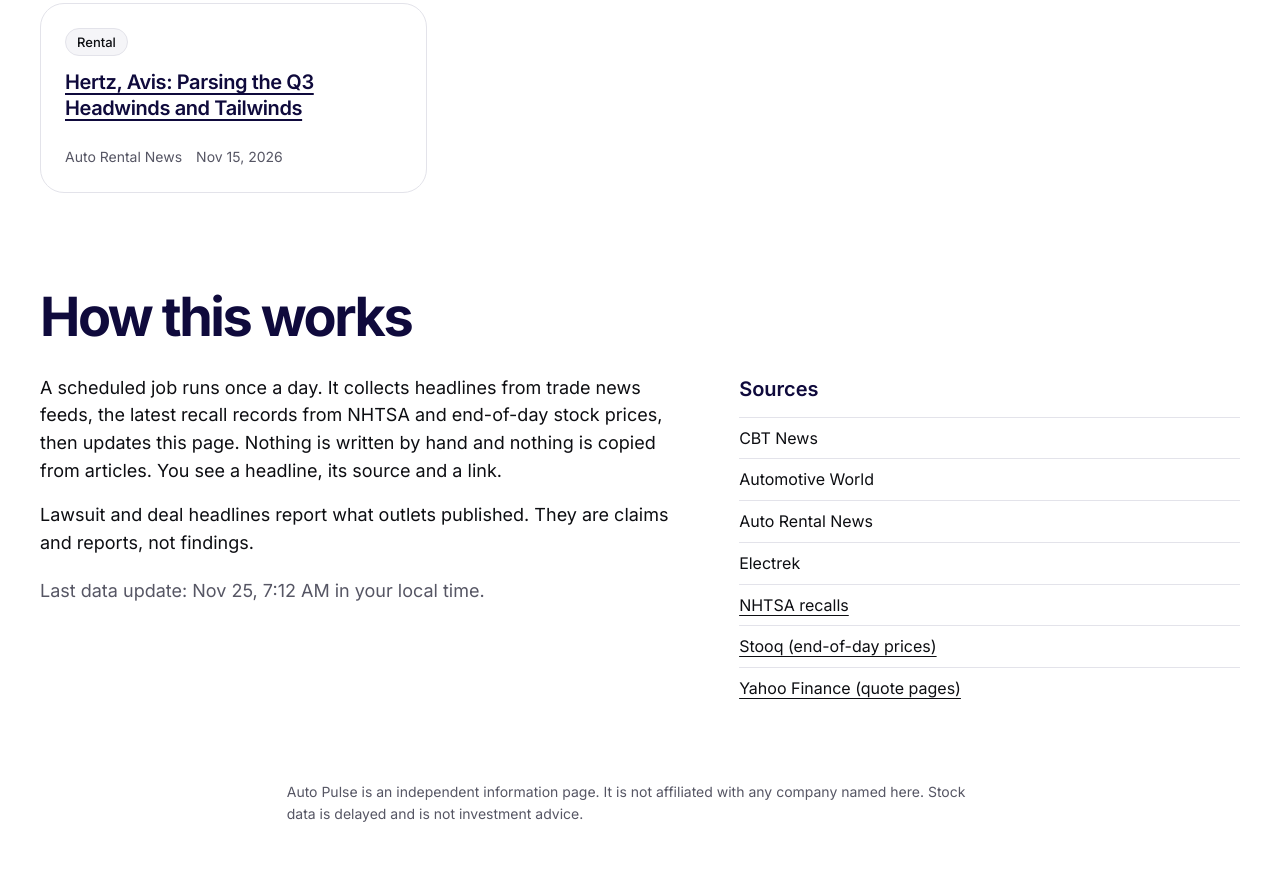
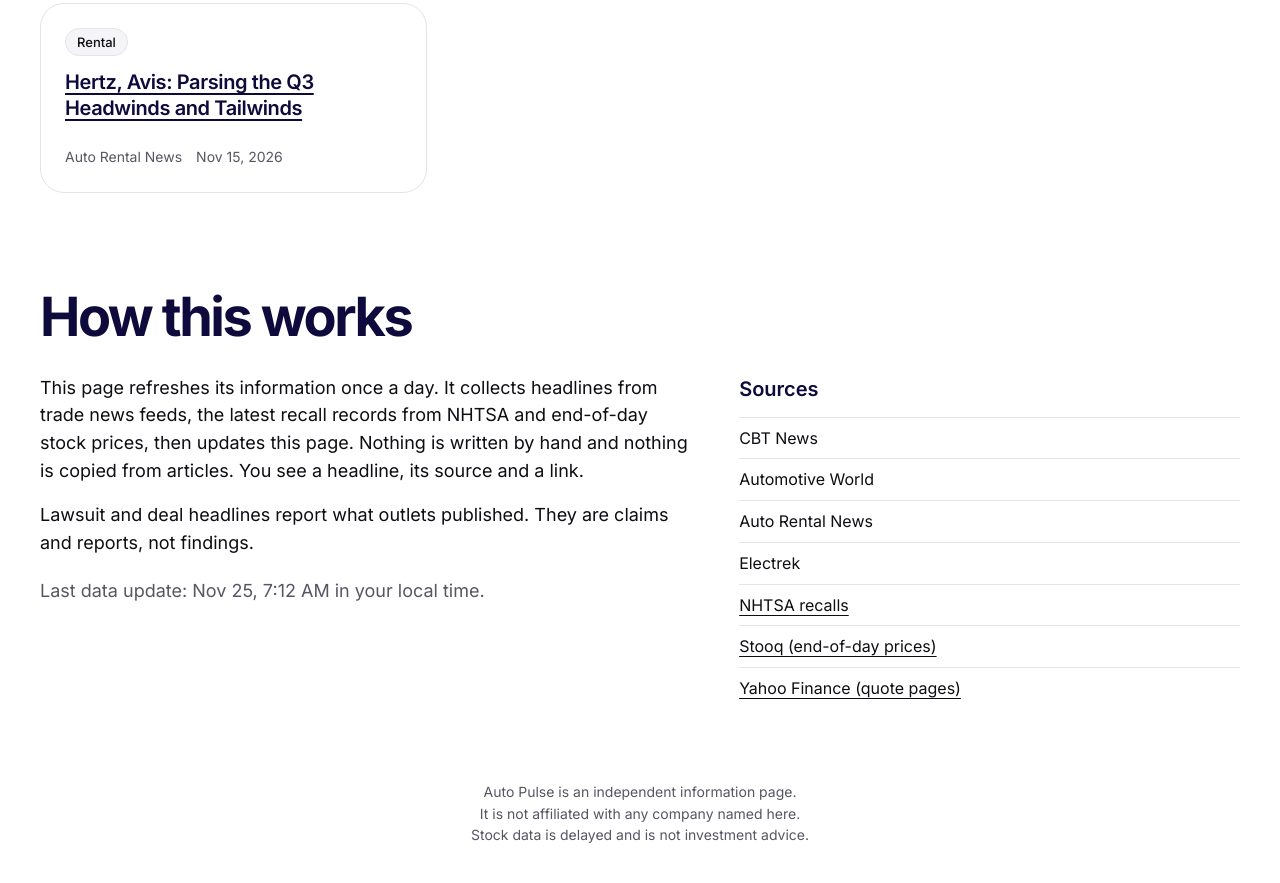
Before and after one commit to fresa-fresita/auto-pulse, a plain HTML site: page index.html in a window 1280 px wide. Shown: the part 5287-6170 px from the top of the page. Drawn offline with Linux system fonts and the light colour scheme.

Commit message:
Center footer lines and reword first sentence of How this works
Co-Authored-By: Claude Sonnet 5.5 <noreply@anthropic.com>
Claude-Session: https://claude.ai/code/session_017peneWyuV9osec3FB7CDJR

```diff
--- a/assets/style.css
+++ b/assets/style.css
@@ -162,7 +162,7 @@ h1, h2, h3, p { margin: 0; }
 .plain a { text-underline-offset: 4px; }
 .plain .state { color: var(--muted); font-size: 14px; margin-left: 8px; }
 #updated-line { margin-top: 20px; }
-.footer { padding: 72px 0 56px; color: var(--muted); font-size: 14px; max-width: 80ch; }
+.footer { padding: 72px 0 56px; color: var(--muted); font-size: 14px; text-align: center; }
 
 /* Responsive */
 @media (max-width: 960px) {
--- a/index.html
+++ b/index.html
@@ -93,7 +93,7 @@
       <h2 id="h-about">How this works</h2>
       <div class="about-grid">
         <div>
-          <p>A scheduled job runs once a day. It collects headlines from trade news feeds, the latest recall records from NHTSA and end-of-day stock prices, then updates this page. Nothing is written by hand and nothing is copied from articles. You see a headline, its source and a link.</p>
+          <p>This page refreshes its information once a day. It collects headlines from trade news feeds, the latest recall records from NHTSA and end-of-day stock prices, then updates this page. Nothing is written by hand and nothing is copied from articles. You see a headline, its source and a link.</p>
           <p>Lawsuit and deal headlines report what outlets published. They are claims and reports, not findings.</p>
           <p class="small" id="updated-line"></p>
         </div>
@@ -106,7 +106,9 @@
   </main>
 
   <footer class="wrap footer">
-    <p>Auto Pulse is an independent information page. It is not affiliated with any company named here. Stock data is delayed and is not investment advice.</p>
+    <p>Auto Pulse is an independent information page.</p>
+    <p>It is not affiliated with any company named here.</p>
+    <p>Stock data is delayed and is not investment advice.</p>
   </footer>
 
   <script src="assets/app.js"></script>
```
